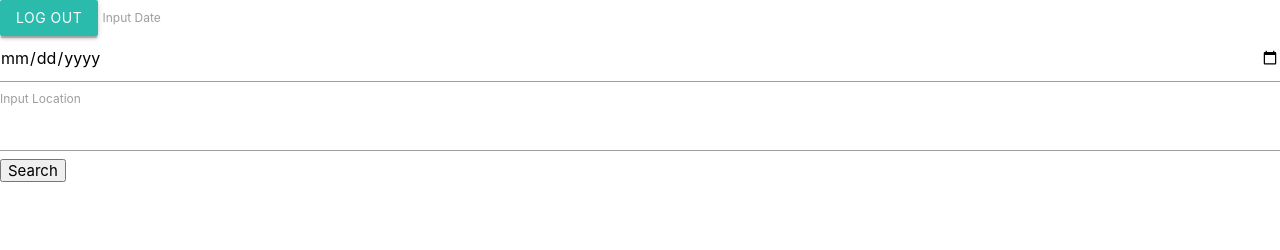
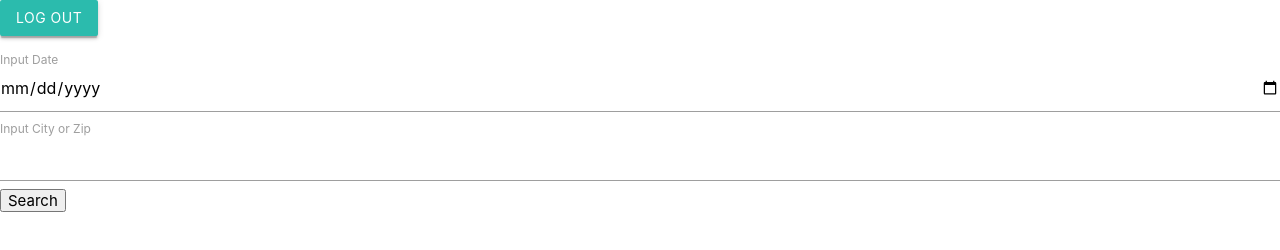
Before and after one commit to social-nite/social-nite, a plain HTML site: page landing.html in a window 1280 px wide. Drawn offline with nearby package versions, Linux system fonts and the light colour scheme.

Commit message:
fixing landing page

```diff
--- a/landing.html
+++ b/landing.html
@@ -23,9 +23,11 @@
 
 <body>
     <button id="btn-log-out" class="btn">log out</button>
+    <br>
+    <br>
     <label for="date">Input Date</label>
     <input type="date" id="date">
-    <label for="location">Input Location</label>
+    <label for="location">Input City or Zip</label>
     <input type="text" id="location">
     <button id="search">Search</button>
     <script src="javascript/auth.js"></script>
```
